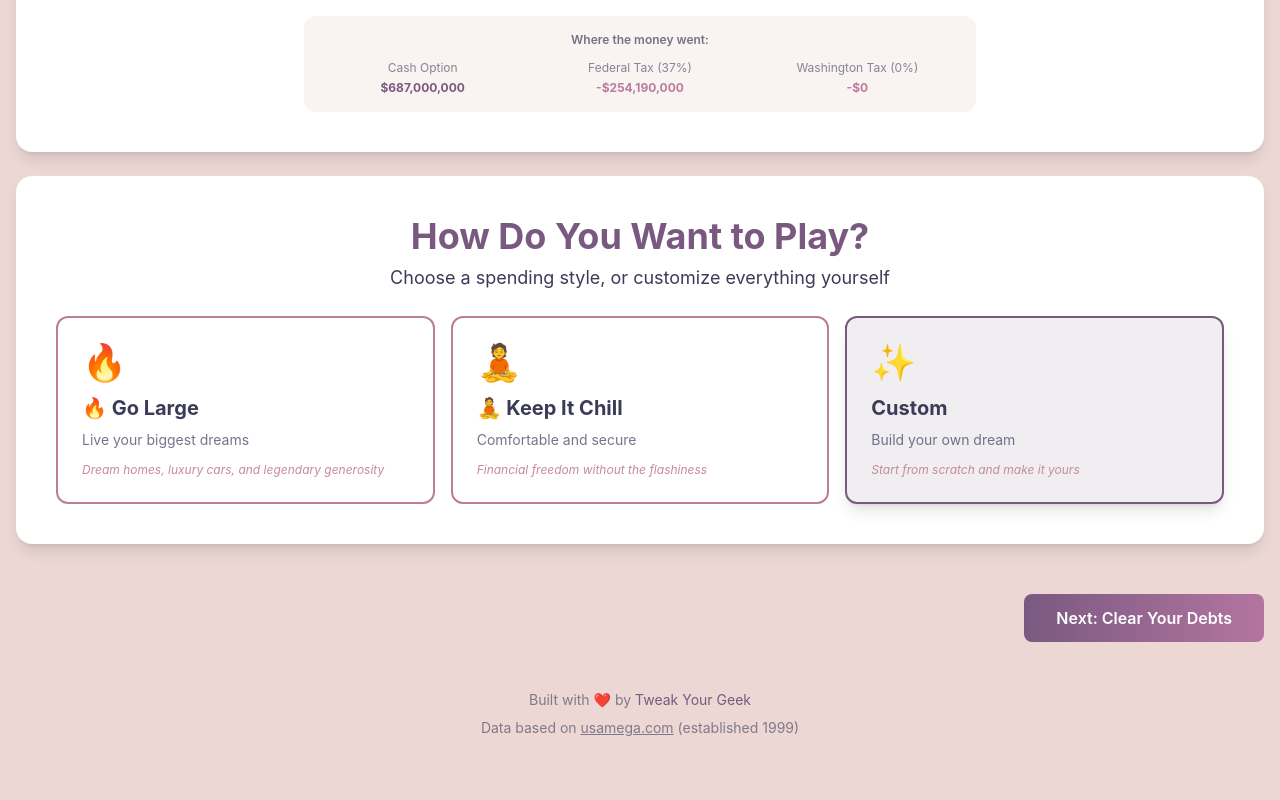
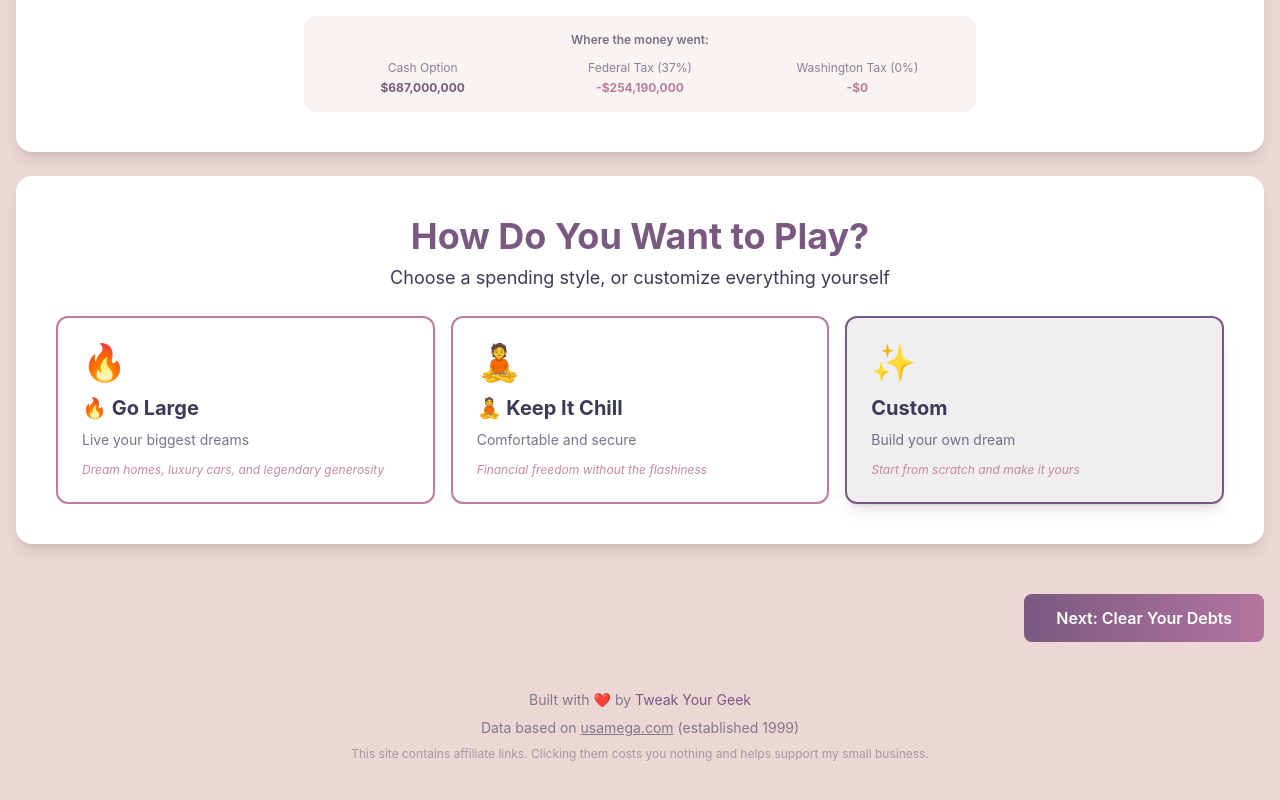
Before and after one commit to tweakyourgeek/lotto-site, a Next.js app: page / in a window 1280 px wide. Shown: the part 650-1450 px from the top of the page. Built offline with nearby package versions, Linux system fonts and the light colour scheme; no server answers; the database is empty.

Commit message:
Add affiliate disclosure to footer

```diff
--- a/app/page.tsx
+++ b/app/page.tsx
@@ -613,6 +613,9 @@ export default function Home() {
             </a>{' '}
             (established 1999)
           </p>
+          <p className="mt-2 text-xs text-navy/40">
+            This site contains affiliate links. Clicking them costs you nothing and helps support my small business.
+          </p>
         </footer>
       </div>
 
```
